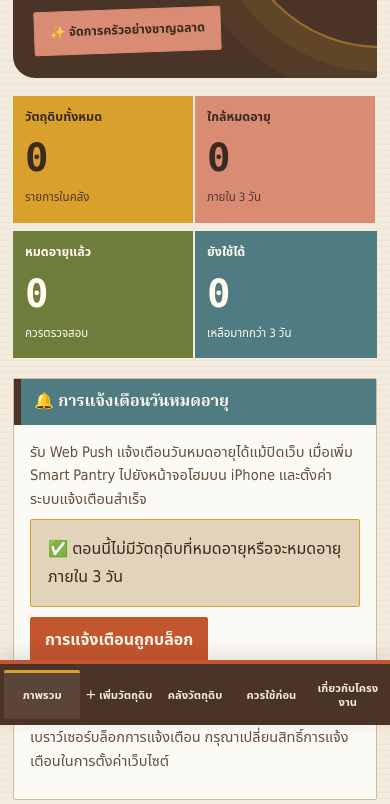
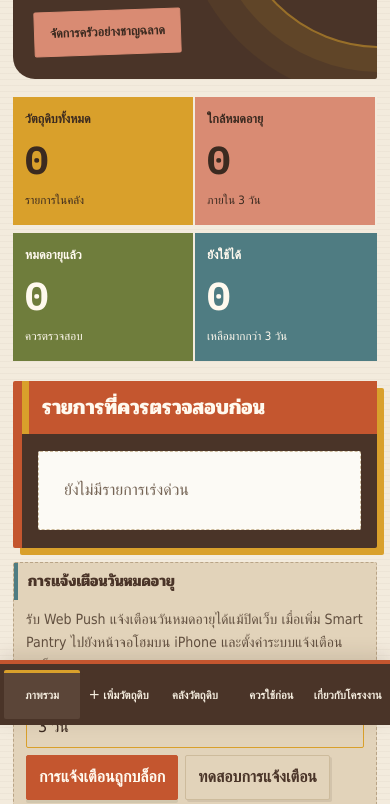
Before and after one commit to MJusermeowzaeiei/smart-pantry, a plain HTML site: page index.html in a window 390 px wide. Shown: the part 119-923 px from the top of the page. Drawn offline with Linux system fonts and the light colour scheme; a web font is replaced by a local one.

Commit message:
Apply approved Smart Pantry ledger and jar-label redesign

```diff
--- a/index.html
+++ b/index.html
@@ -378,7 +378,7 @@ body{
  background:var(--sand);border:1px solid var(--ledger-line);border-top:5px solid var(--chocolate);
  border-radius:2px;box-shadow:5px 5px 0 rgba(74,52,40,.08);
 }
-.nav:before{content:"สารบัญ / INDEX";font:800 .75rem ui-monospace,monospace;letter-spacing:.12em;color:#756455;padding:2px 10px 9px;border-bottom:1px dashed #B9A486;margin-bottom:3px}
+.nav:before{content:"สารบัญ";font:800 .75rem ui-monospace,monospace;letter-spacing:.12em;color:#756455;padding:2px 10px 9px;border-bottom:1px dashed #B9A486;margin-bottom:3px}
 .nav button{
  min-height:48px;text-align:left;border-radius:2px;padding:12px 11px;
  background:transparent;color:var(--chocolate);border:1px solid transparent;
@@ -584,29 +584,90 @@ pre{background:var(--sand);border-radius:2px;color:var(--ink-deep)}
  #dashboard>.stats+.panel+.panel h2{margin:-18px -16px 18px}
 }
 
-</style></head>
+
+/* Final polish: requested typography, navigation label and dashboard hierarchy */
+:root{
+ --paper-cream:#F3EBDD;--sand:#E2D3BA;--ledger-line:#CDBB9C;
+ --chocolate:#4A3428;--ink-deep:#3B2A20;--terracotta:#C4562F;
+ --mustard:#D9A02B;--clay-pink:#D98B73;--moss:#6F7D3C;
+ --dusty-teal:#4F7C82;--mulberry:#7A4A5A;--brick:#B03A2A;
+}
+body{font-family:"IBM Plex Sans Thai","Sarabun",Tahoma,sans-serif;line-height:1.65}
+h1,h2,h3,.hero h1,.panel h2,#dashboard>.stats+.panel+.panel+.hint b{
+ font-family:"Pridi","Noto Serif Thai",serif;
+}
+.stat strong,.badge,.hero:before,.nav:before,.item .meta .tag{
+ font-family:"IBM Plex Mono",ui-monospace,SFMono-Regular,Consolas,monospace;
+}
+.decorative-emoji{display:none!important}
+.nav:before{content:"สารบัญ";font-family:"IBM Plex Sans Thai",Tahoma,sans-serif;font-size:.72rem;letter-spacing:.16em;font-weight:600}
+#dashboard>.stats+.panel{grid-column:1/-1;grid-row:3;margin:0 0 15px;padding:10px 16px;background:#E2D3BA;border:1px dashed #B9A486;box-shadow:none;transform:none}
+#dashboard>.stats+.panel h2{margin:-10px -16px 8px;padding:7px 12px;background:#E2D3BA;border-left:4px solid var(--dusty-teal);color:var(--chocolate);font-size:.96rem}
+#dashboard>.stats+.panel p{margin:5px 0;font-size:.88rem}
+#dashboard>.stats+.panel .actions{margin:7px 0;gap:7px}
+#dashboard>.stats+.panel .actions button{min-height:44px;padding:8px 12px}
+#dashboard>.stats+.panel #notification-summary{padding:8px 11px;line-height:1.5}
+#dashboard>.stats+.panel+.panel{grid-column:1/-1;grid-row:2;margin:0 0 17px;padding:24px;background:var(--chocolate);color:var(--paper-cream);border:0;border-left:9px solid var(--terracotta);box-shadow:7px 7px 0 var(--mustard);transform:rotate(-.25deg)}
+#dashboard>.stats+.panel+.panel h2{margin:-24px -24px 18px;padding:14px 18px;background:var(--terracotta);border-left:7px solid var(--mustard);color:#FFF9EE;font-size:1.3rem}
+#dashboard>.stats+.panel+.panel .item{color:var(--paper-cream);border-bottom-color:#766154}
+#dashboard>.stats+.panel+.panel .item h3{color:var(--paper-cream)}
+#dashboard>.stats+.panel+.panel .item .muted{color:var(--sand)}
+#dashboard>.stats+.panel+.panel .item .tag{color:var(--sand);border-color:#766154}
+#dashboard>.stats+.panel+.panel .life-meter{background:#766154}
+#dashboard>.stats+.panel+.panel .item:hover{background:#5B4538}
+#dashboard>.stats+.panel+.panel .badge{color:var(--ink-deep)}
+#dashboard>.stats+.panel+.panel+.hint{grid-column:1/-1;grid-row:4;margin:0;background:var(--dusty-teal);border:0;border-radius:2px;color:#FFF9EE;padding:19px 22px;box-shadow:5px 5px 0 var(--sand)}
+#dashboard>.stats+.panel+.panel+.hint b{font-size:1.12rem}
+.stat:nth-child(1){background:var(--mustard)}
+.stat:nth-child(2){background:var(--clay-pink)}
+.stat:nth-child(3){background:var(--moss)}
+.stat:nth-child(4){background:var(--dusty-teal)}
+.stat:nth-child(1) .label,.stat:nth-child(1) strong,.stat:nth-child(1) small,
+.stat:nth-child(2) .label,.stat:nth-child(2) strong,.stat:nth-child(2) small{color:var(--ink-deep);opacity:1}
+.stat:nth-child(3) .label,.stat:nth-child(3) strong,.stat:nth-child(3) small,
+.stat:nth-child(4) .label,.stat:nth-child(4) strong,.stat:nth-child(4) small{color:#FFF9EE;opacity:1}
+button:focus-visible,a:focus-visible,input:focus-visible,select:focus-visible,textarea:focus-visible{outline:3px solid #8A5A14;outline-offset:3px}
+@media(max-width:700px){
+ .wrap{padding-bottom:calc(108px + env(safe-area-inset-bottom))}
+ #dashboard{display:flex;flex-direction:column}
+ #dashboard>.stats{order:1}
+ #dashboard>.stats+.panel+.panel{order:2;width:100%;margin:0 0 14px;padding:18px 16px;transform:none}
+ #dashboard>.stats+.panel+.panel h2{margin:-18px -16px 17px;padding:11px 13px}
+ #dashboard>.stats+.panel{order:3;width:100%;margin:0 0 12px;padding:10px 12px}
+ #dashboard>.stats+.panel h2{margin:-10px -12px 8px;padding:7px 10px}
+ #dashboard>.stats+.panel+.panel+.hint{order:4;width:100%;margin:0 0 14px}
+ .stat{transform:none!important}
+}
+@media(prefers-reduced-motion:reduce){
+ *,*::before,*::after{animation:none!important;transition:none!important;scroll-behavior:auto!important}
+}
+
+</style><link rel="preconnect" href="https://fonts.googleapis.com">
+<link rel="preconnect" href="https://fonts.gstatic.com" crossorigin>
+<link href="https://fonts.googleapis.com/css2?family=IBM+Plex+Mono:wght@400;500;600;700&family=IBM+Plex+Sans+Thai:wght@400;500;600;700&family=Pridi:wght@400;500;600;700&display=swap" rel="stylesheet">
+</head>
 <body><main class="wrap">
-<header class="hero"><div><h1>🥬 Smart Pantry</h1><p>รู้ก่อนหมด ใช้ให้ทัน ลดอาหารเหลือทิ้ง</p></div><span class="tag">✨ จัดการครัวอย่างชาญฉลาด</span></header>
+<header class="hero"><div><h1><span class="decorative-emoji" aria-hidden="true">🥬</span> Smart Pantry</h1><p>รู้ก่อนหมด ใช้ให้ทัน ลดอาหารเหลือทิ้ง</p></div><span class="tag"><span class="decorative-emoji" aria-hidden="true">✨</span> จัดการครัวอย่างชาญฉลาด</span></header>
 <nav class="nav" aria-label="เมนูหลัก"><button class="active" data-page="dashboard">ภาพรวม</button><button data-page="add">＋ เพิ่มวัตถุดิบ</button><button data-page="inventory">คลังวัตถุดิบ</button><button data-page="urgent">ควรใช้ก่อน</button><button data-page="about">เกี่ยวกับโครงงาน</button></nav>
 <section id="dashboard" class="page">
 <div class="stats"><div class="stat"><span class="label">วัตถุดิบทั้งหมด</span><strong id="stat-total">0</strong><small>รายการในคลัง</small></div><div class="stat"><span class="label">ใกล้หมดอายุ</span><strong id="stat-soon">0</strong><small>ภายใน 3 วัน</small></div><div class="stat"><span class="label">หมดอายุแล้ว</span><strong id="stat-expired">0</strong><small>ควรตรวจสอบ</small></div><div class="stat"><span class="label">ยังใช้ได้</span><strong id="stat-good">0</strong><small>เหลือมากกว่า 3 วัน</small></div></div>
-<div class="panel"><h2>🔔 การแจ้งเตือนวันหมดอายุ</h2><p class="muted">รับ Web Push แจ้งเตือนวันหมดอายุได้แม้ปิดเว็บ เมื่อเพิ่ม Smart Pantry ไปยังหน้าจอโฮมบน iPhone และตั้งค่าระบบแจ้งเตือนสำเร็จ</p><div id="notification-summary" class="hint" role="status">กำลังตรวจสอบสถานะวัตถุดิบ…</div><div class="actions"><button class="primary" type="button" id="enable-notifications">เปิดการแจ้งเตือนบนอุปกรณ์</button><button class="secondary" type="button" id="test-notification">ทดสอบการแจ้งเตือน</button></div><p class="muted" id="notification-help">ต้องเปิดจากไอคอน Smart Pantry บนหน้าจอโฮมของ iPhone และตั้งค่าเซิร์ฟเวอร์แจ้งเตือนก่อน ระบบจะตรวจวันหมดอายุอัตโนมัติทุกวัน</p></div><div class="panel"><h2>⏳ รายการที่ควรตรวจสอบก่อน</h2><div id="dashboard-urgent"></div></div><div class="hint"><b>ระบบทำงานอย่างไร?</b><br>1. บันทึกวัตถุดิบและวันหมดอายุ &nbsp; 2. คำนวณจำนวนวันคงเหลือ &nbsp; 3. เรียงรายการที่ควรใช้ก่อนขึ้นมาแสดง</div>
+<div class="panel"><h2><span class="decorative-emoji" aria-hidden="true">🔔</span> การแจ้งเตือนวันหมดอายุ</h2><p class="muted">รับ Web Push แจ้งเตือนวันหมดอายุได้แม้ปิดเว็บ เมื่อเพิ่ม Smart Pantry ไปยังหน้าจอโฮมบน iPhone และตั้งค่าระบบแจ้งเตือนสำเร็จ</p><div id="notification-summary" class="hint" role="status">กำลังตรวจสอบสถานะวัตถุดิบ…</div><div class="actions"><button class="primary" type="button" id="enable-notifications">เปิดการแจ้งเตือนบนอุปกรณ์</button><button class="secondary" type="button" id="test-notification">ทดสอบการแจ้งเตือน</button></div><p class="muted" id="notification-help">ต้องเปิดจากไอคอน Smart Pantry บนหน้าจอโฮมของ iPhone และตั้งค่าเซิร์ฟเวอร์แจ้งเตือนก่อน ระบบจะตรวจวันหมดอายุอัตโนมัติทุกวัน</p></div><div class="panel"><h2><span class="decorative-emoji" aria-hidden="true">⏳</span> รายการที่ควรตรวจสอบก่อน</h2><div id="dashboard-urgent"></div></div><div class="hint"><b>ระบบทำงานอย่างไร?</b><br>1. บันทึกวัตถุดิบและวันหมดอายุ &nbsp; 2. คำนวณจำนวนวันคงเหลือ &nbsp; 3. เรียงรายการที่ควรใช้ก่อนขึ้นมาแสดง</div>
 </section>
-<section id="add" class="page hidden"><div class="panel"><h2 id="form-title">➕ เพิ่มวัตถุดิบใหม่</h2><form id="item-form"><input type="hidden" id="edit-id"><div class="formgrid">
+<section id="add" class="page hidden"><div class="panel"><h2 id="form-title"><span class="decorative-emoji" aria-hidden="true">➕</span> เพิ่มวัตถุดิบใหม่</h2><form id="item-form"><input type="hidden" id="edit-id"><div class="formgrid">
 <div class="field"><label for="name">ชื่อวัตถุดิบ *</label><input id="name" required maxlength="100" placeholder="เช่น นมสด"></div>
 <div class="field"><label for="category">หมวดหมู่</label><select id="category"><option>ผักและผลไม้</option><option>เนื้อสัตว์/อาหารทะเล</option><option>นมและไข่</option><option>ของแห้ง</option><option>เครื่องปรุง</option><option>อาหารสำเร็จรูป</option><option>เครื่องดื่ม</option><option>อื่น ๆ</option></select></div>
 <div class="field"><label for="quantity">จำนวน *</label><input id="quantity" type="number" min="0.01" step="any" value="1" required></div>
 <div class="field"><label for="unit">หน่วย</label><select id="unit"><option>ชิ้น</option><option>ขวด</option><option>กล่อง</option><option>ถุง</option><option>แพ็ก</option><option>กิโลกรัม</option><option>กรัม</option><option>ลิตร</option><option>มิลลิลิตร</option><option>ฟอง</option><option>กระป๋อง</option><option>อื่น ๆ</option></select></div>
 <div class="field"><label for="expiry">วันหมดอายุ *</label><input id="expiry" type="date" required></div>
 <div class="field"><label for="note">หมายเหตุ (ไม่บังคับ)</label><input id="note" maxlength="250" placeholder="เช่น เปิดใช้แล้ว"></div></div><div class="actions"><button class="primary" type="submit" id="save-button">บันทึกวัตถุดิบ</button><button class="secondary" type="button" id="cancel-edit">ล้างฟอร์ม</button></div></form></div></section>
-<section id="inventory" class="page hidden"><div class="panel"><h2>📦 คลังวัตถุดิบ</h2><div class="toolbar"><input id="search" placeholder="ค้นหาชื่อวัตถุดิบ…"><select id="filter-category"><option value="">ทุกหมวดหมู่</option><option>ผักและผลไม้</option><option>เนื้อสัตว์/อาหารทะเล</option><option>นมและไข่</option><option>ของแห้ง</option><option>เครื่องปรุง</option><option>อาหารสำเร็จรูป</option><option>เครื่องดื่ม</option><option>อื่น ๆ</option></select><select id="sort"><option value="expiry">วันหมดอายุใกล้ที่สุด</option><option value="expiry-desc">วันหมดอายุไกลที่สุด</option><option value="name">ชื่อ ก–ฮ</option><option value="quantity">จำนวนมากไปน้อย</option></select></div><div class="actions" style="margin:0 0 16px">
+<section id="inventory" class="page hidden"><div class="panel"><h2><span class="decorative-emoji" aria-hidden="true">📦</span> คลังวัตถุดิบ</h2><div class="toolbar"><input id="search" placeholder="ค้นหาชื่อวัตถุดิบ…"><select id="filter-category"><option value="">ทุกหมวดหมู่</option><option>ผักและผลไม้</option><option>เนื้อสัตว์/อาหารทะเล</option><option>นมและไข่</option><option>ของแห้ง</option><option>เครื่องปรุง</option><option>อาหารสำเร็จรูป</option><option>เครื่องดื่ม</option><option>อื่น ๆ</option></select><select id="sort"><option value="expiry">วันหมดอายุใกล้ที่สุด</option><option value="expiry-desc">วันหมดอายุไกลที่สุด</option><option value="name">ชื่อ ก–ฮ</option><option value="quantity">จำนวนมากไปน้อย</option></select></div><div class="actions" style="margin:0 0 16px">
 <button class="secondary" type="button" id="export-data">ส่งออกข้อมูลสำรอง</button>
 <button class="secondary" type="button" id="import-data-button">นำเข้าข้อมูลสำรอง</button>
 <button class="danger" type="button" id="clear-all">ล้างคลังทั้งหมด</button>
 <input id="import-data-file" type="file" accept="application/json,.json" hidden>
 </div><p class="muted">ควรส่งออกข้อมูลสำรองก่อนเปลี่ยนอุปกรณ์หรือล้างข้อมูลเว็บไซต์</p><div id="inventory-list"></div></div></section>
-<section id="urgent" class="page hidden"><div class="panel"><h2>🚨 ควรใช้ก่อน</h2><p class="muted">รายการที่หมดอายุแล้วหรือจะหมดอายุภายใน 3 วัน</p><div id="urgent-list"></div></div></section>
-<section id="about" class="page hidden"><div class="panel"><h2>🎓 เกี่ยวกับโครงงาน</h2><p>Smart Pantry เป็นเว็บแอปสำหรับจัดการวัตถุดิบในบ้านและช่วยวางแผนใช้ก่อนหมดอายุ ข้อมูลจะเก็บไว้ในเบราว์เซอร์ของอุปกรณ์นี้</p><h3>แนวคิดวิยุตคณิตและอัลกอริทึม</h3><ul><li><b>เซต:</b> คลังวัตถุดิบคือเซตของระเบียนข้อมูลแต่ละรายการ</li><li><b>ตรรกศาสตร์:</b> ใช้เงื่อนไขแยกสถานะตามจำนวนวันคงเหลือ</li><li><b>ฟังก์ชัน:</b> daysLeft(x) = วันหมดอายุ(x) − วันที่ปัจจุบัน</li><li><b>การเรียงลำดับ:</b> เรียงวันหมดอายุจากน้อยไปมาก เพื่อแนะนำสิ่งที่ควรใช้ก่อน</li><li><b>การค้นหา:</b> กรองตามชื่อและหมวดหมู่</li></ul><pre>ถ้าวันคงเหลือ &lt; 0   → หมดอายุแล้ว
+<section id="urgent" class="page hidden"><div class="panel"><h2><span class="decorative-emoji" aria-hidden="true">🚨</span> ควรใช้ก่อน</h2><p class="muted">รายการที่หมดอายุแล้วหรือจะหมดอายุภายใน 3 วัน</p><div id="urgent-list"></div></div></section>
+<section id="about" class="page hidden"><div class="panel"><h2><span class="decorative-emoji" aria-hidden="true">🎓</span> เกี่ยวกับโครงงาน</h2><p>Smart Pantry เป็นเว็บแอปสำหรับจัดการวัตถุดิบในบ้านและช่วยวางแผนใช้ก่อนหมดอายุ ข้อมูลจะเก็บไว้ในเบราว์เซอร์ของอุปกรณ์นี้</p><h3>แนวคิดวิยุตคณิตและอัลกอริทึม</h3><ul><li><b>เซต:</b> คลังวัตถุดิบคือเซตของระเบียนข้อมูลแต่ละรายการ</li><li><b>ตรรกศาสตร์:</b> ใช้เงื่อนไขแยกสถานะตามจำนวนวันคงเหลือ</li><li><b>ฟังก์ชัน:</b> daysLeft(x) = วันหมดอายุ(x) − วันที่ปัจจุบัน</li><li><b>การเรียงลำดับ:</b> เรียงวันหมดอายุจากน้อยไปมาก เพื่อแนะนำสิ่งที่ควรใช้ก่อน</li><li><b>การค้นหา:</b> กรองตามชื่อและหมวดหมู่</li></ul><pre>ถ้าวันคงเหลือ &lt; 0   → หมดอายุแล้ว
 ถ้าวันคงเหลือ ≤ 3   → ใกล้หมดอายุ
 กรณีอื่น              → ยังใช้ได้</pre><div class="hint">ข้อจำกัด: เว็บนี้ช่วยติดตามวันที่ผู้ใช้กรอก ไม่สามารถยืนยันความปลอดภัยของอาหารหรือวันหมดอายุจากผู้ผลิตได้ ข้อมูลจัดเก็บในเบราว์เซอร์เครื่องนี้เท่านั้น</div></div></section>
 <footer class="footer">Smart Pantry · โครงงานวิยุตคณิตและอัลกอริทึม · บันทึกข้อมูลในเครื่องนี้อัตโนมัติ</footer></main><div id="toast" class="toast hidden" role="status"></div>
```
